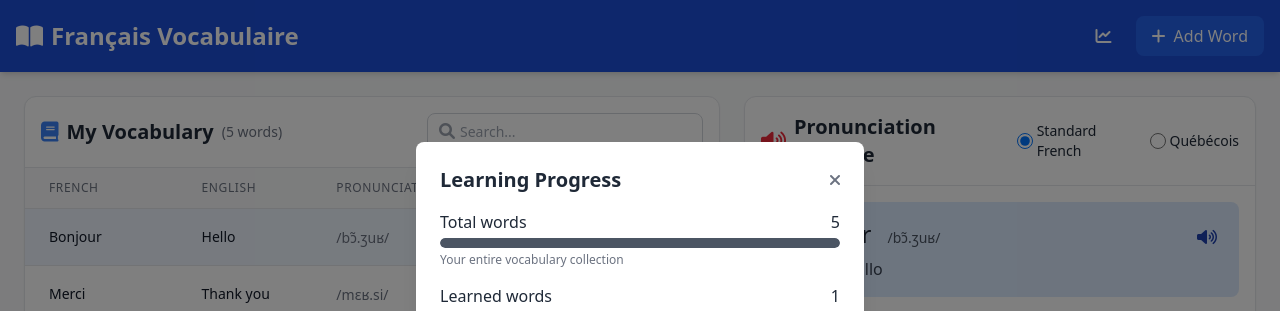
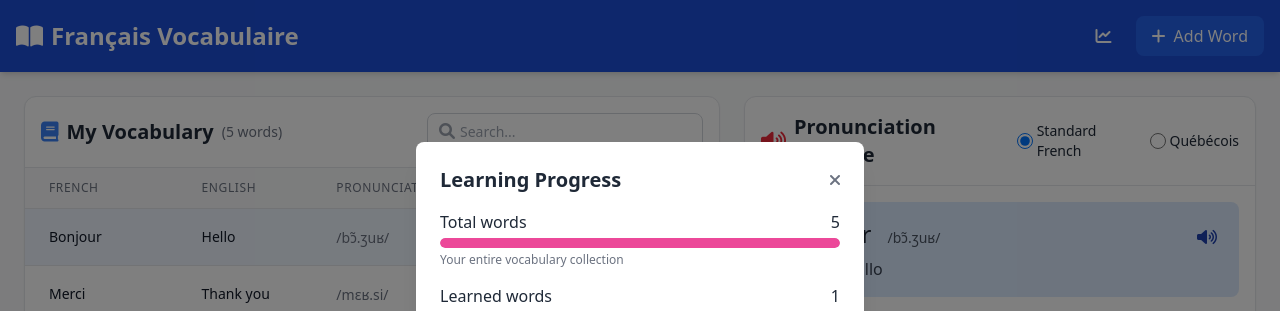
Before and after one commit to deevio/vocab, a plain HTML site: page index.html in a window 1280 px wide. Both pictures are taken after a click on the button 1103 px from the left and 36 px from the top of the page. Shown: the top 311 px of the page. Drawn offline with nearby package versions, Linux system fonts and the light colour scheme.

Commit message:
Total words color change

```diff
--- a/index.html
+++ b/index.html
@@ -106,6 +106,9 @@
             height: 100%;
             border-radius: 5px;
             transition: width 0.3s ease-in-out;
+        }
+        #stats-total-bar {
+            background-color: #ec4899 !important; /* Tailwind pink-500 */
         }
         .tips-container {
             background-color: #f8fafc;
@@ -279,7 +282,7 @@
                         <span id="stats-total" class="font-medium">0</span>
                     </div>
                     <div class="progress-bar">
-                        <div id="stats-total-bar" class="progress-bar-fill bg-gray-600" style="width: 100%"></div>
+                        <div id="stats-total-bar" class="progress-bar-fill bg-pink-500" style="width: 100%"></div>
                     </div>
                     <div class="text-xs text-gray-500 mt-1">Your entire vocabulary collection</div>
                 </div>
```
